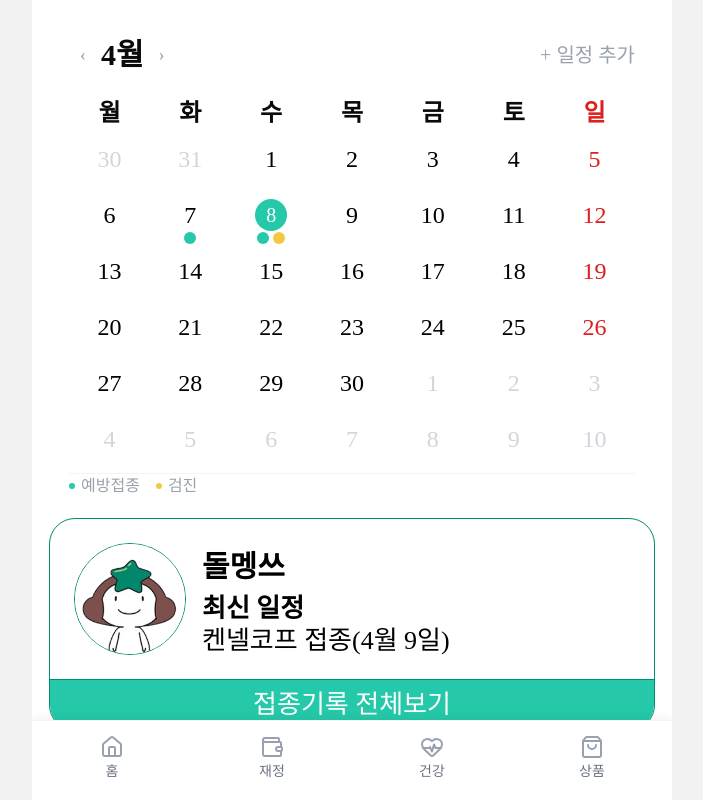
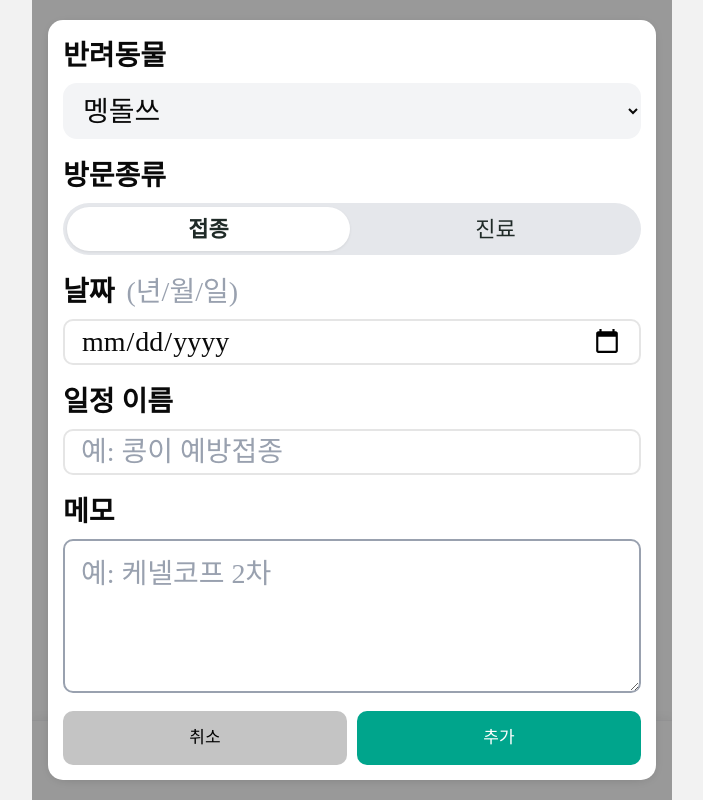
Before and after one commit to My-Golden-Kids/MGK, a Next.js app in the folder FE/: page /vaccinations in a window 1280 px wide. Both pictures are taken after a click on the button "+ 일정 추가". Shown: the whole page, without its empty margins (288-991 px from the left). Built offline with nearby package versions, Linux system fonts and the light colour scheme.

Commit message:
feat: 백신접종 화면 모달 연결 \-모달 부분 용 스케줄 인풋 컴포넌트 생성

```diff
--- a/FE/app/vaccinations/page.tsx
+++ b/FE/app/vaccinations/page.tsx
@@ -1,7 +1,46 @@
-import { BottomNavigation } from "@/components/common/BottomNavigation";
-import Calendar from "@/components/health/vaccination/Calendar";
-import VaccinationListSection from "@/components/health/vaccination/VaccinationListSection";
+'use client';
 
+import { useState } from 'react';
+import { BottomNavigation } from '@/components/common/BottomNavigation';
+import Modal from '@/components/common/Modal';
+import { TypeSelect } from '@/components/common/TypeSelect';
+import Calendar from '@/components/health/vaccination/Calendar';
+import ScheduleInput from '@/components/health/vaccination/ScheduleInput';
+import VaccinationListSection from '@/components/health/vaccination/VaccinationListSection';
+
+// TODO: API에서 반려동물 목록을 불러와 교체 — GET /api/pets
+// value는 petId, label은 이름
+const PET_OPTIONS = [
+  { label: '멩돌쓰', value: 'pet-001' },
+  { label: '멩돌투', value: 'pet-002' },
+] as const;
+
+// 백엔드 enum 값과 일치시켜 두면 그대로 전송 가능
+const VISIT_TYPE_OPTIONS = [
+  { label: '접종', value: 'VACCINATION' },
+  { label: '진료', value: 'CHECKUP' },
+] as const;
+
+type VisitType = (typeof VISIT_TYPE_OPTIONS)[number]['value'];
+
+// TODO: API 스펙 확정 후 타입 맞추기
+type ScheduleCreatePayload = {
+  petId: string;
+  visitType: VisitType;
+  date: string; // YYYY-MM-DD
+  title: string;
+  memo: string;
+};
+
+const INITIAL_FORM: ScheduleCreatePayload = {
+  petId: PET_OPTIONS[0].value,
+  visitType: VISIT_TYPE_OPTIONS[0].value,
+  date: '',
+  title: '',
+  memo: '',
+};
+
+// TODO: 실제 데이터는 API에서 불러와 교체 — GET /api/pets/:petId/vaccinations
 const sampleVaccinationItems = [
   {
     id: 1,
@@ -28,21 +67,122 @@ const sampleVaccinationItems = [
   },
 ];
 
+// TODO: API에서 월별 일정 불러와 교체 — GET /api/schedules?year=&month=
+const sampleSchedules: Record<string, string[]> = {
+  '2026-04-08': ['vaccine', 'checkup'],
+  '2026-04-07': ['vaccine'],
+};
+
 export default function VaccinationPage() {
+  const [isModalOpen, setIsModalOpen] = useState(false);
+  const [form, setForm] = useState<ScheduleCreatePayload>(INITIAL_FORM);
+
+  const handleChange =
+    (field: keyof ScheduleCreatePayload) => (value: string) => {
+      setForm((prev) => ({ ...prev, [field]: value }));
+    };
+
+  const handleClose = () => {
+    setIsModalOpen(false);
+    setForm(INITIAL_FORM);
+  };
+
+  const handleSubmit = async () => {
+    // TODO: API 연결 — POST /api/schedules
+    // await createSchedule(form);
+    console.log('일정 추가:', form);
+    handleClose();
+  };
+
   return (
-    <div>
-    <div className="h-dvh overflow-y-scroll p-4.25 scrollbar-hide">
-      <Calendar schedules={{"2026-04-08":["vaccine","checkup"], "2026-04-07":["vaccine"]}}
+    <div className="relative flex h-dvh flex-col overflow-hidden">
+      <div className="scrollbar-hide flex-1 overflow-y-auto p-4.25">
+        <Calendar
+          schedules={sampleSchedules}
           scheduleTypes={[
             { type: 'vaccine', color: 'bg-mint-green', label: '예방접종' },
-    { type: 'checkup', color: '#F5C842', label: '검진' },
-  ]}/>
+            { type: 'checkup', color: 'bg-main-yellow', label: '검진' },
+          ]}
+          onAddSchedule={() => setIsModalOpen(true)}
+        />
         <div className="flex flex-col gap-2.5">
-      <VaccinationListSection petName={"돌멩쓰"} latestScheduleLabel={"켄넬코프 접종(4월 9일)"} vaccinationItems={sampleVaccinationItems}/>
-      <VaccinationListSection petName={"돌멩투"} latestScheduleLabel={"켄넬코프 접종(4월 9일)"} vaccinationItems={sampleVaccinationItems}/>
+          <VaccinationListSection
+            petName="돌멩쓰"
+            latestScheduleLabel="켄넬코프 접종(4월 9일)"
+            vaccinationItems={sampleVaccinationItems}
+          />
+          <VaccinationListSection
+            petName="돌멩투"
+            latestScheduleLabel="켄넬코프 접종(4월 9일)"
+            vaccinationItems={sampleVaccinationItems}
+          />
         </div>
       </div>
+
       <BottomNavigation />
+
+      <Modal
+        isOpen={isModalOpen}
+        onClose={handleClose}
+        onConfirm={handleSubmit}
+        confirmText="추가"
+        buttonVariant="double"
+        cancelText="취소"
+      >
+        <div className="flex flex-col gap-4">
+          {/* 반려동물 */}
+          <div className="flex flex-col gap-1.5">
+            <p className="font-bold text-[22px] sm:text-[28px]">반려동물</p>
+            <TypeSelect
+              options={PET_OPTIONS}
+              value={form.petId}
+              onValueChange={handleChange('petId')}
+              className="bg-gray-100 text-[22px] sm:text-[28px]"
+            />
           </div>
-  )
+
+          {/* 방문종류 */}
+          <div className="flex flex-col gap-1.5">
+            <p className="font-bold text-[22px] sm:text-[28px]">방문종류</p>
+            <TypeSelect
+              variant="tabs"
+              options={VISIT_TYPE_OPTIONS}
+              value={form.visitType}
+              onValueChange={handleChange('visitType')}
+              className="bg-gray-200"
+            />
+          </div>
+
+          <ScheduleInput
+            value={form.date}
+            label={'날짜'}
+            subLabel={'(년/월/일)'}
+            type="date"
+            onChange={(e) => handleChange('date')(e.target.value)}
+          />
+
+          {/* 일정 이름 */}
+
+          <ScheduleInput
+            placeholder="예: 콩이 예방접종"
+            label={'일정 이름'}
+            value={form.title}
+            onChange={(e) => handleChange('title')(e.target.value)}
+          />
+
+          {/* 메모 */}
+          <div className="flex flex-col gap-1.5">
+            <p className="font-bold text-[22px] sm:text-[28px]">메모</p>
+            <textarea
+              placeholder="예: 케넬코프 2차"
+              value={form.memo}
+              onChange={(e) => handleChange('memo')(e.target.value)}
+              rows={3}
+              className="w-full rounded-[10px] border-2 border-gray-400 px-4 py-3 text-[22px] text-[22px] transition-colors placeholder:text-gray-400 focus:border-gray-500 sm:text-[28px]"
+            />
+          </div>
+        </div>
+      </Modal>
+    </div>
+  );
 }
--- a/FE/components/health/vaccination/Calendar.tsx
+++ b/FE/components/health/vaccination/Calendar.tsx
@@ -1,54 +1,54 @@
-'use client'
+'use client';
 
 import { useState } from 'react';
 import { cn } from '../../../lib/utils';
 
-type ScheduleType = string
+type ScheduleType = string;
 
 export type ScheduleTypeDef = {
   /** schedules prop의 key와 일치해야 함 */
-  type: ScheduleType
+  type: ScheduleType;
   /** tailwind 색상 클래스 또는 hex — e.g. 'bg-mint-green' | '#5BCCE2' */
-  color: string
+  color: string;
   /** 범례에 표시될 이름 */
-  label: string
-}
+  label: string;
+};
 
 type Props = {
   /** "YYYY-MM-DD" → 해당 날짜의 일정 타입 배열 */
-  schedules?: Record<string, ScheduleType[]>
+  schedules?: Record<string, ScheduleType[]>;
   /**
    * 일정 타입 정의 목록.
    * color가 '#'으로 시작하면 인라인 스타일로, 아니면 tailwind 클래스로 처리됨.
    * @default 예방접종(파랑) + 검진(노랑)
    */
-  scheduleTypes?: ScheduleTypeDef[]
+  scheduleTypes?: ScheduleTypeDef[];
   /** 일정 추가 버튼 클릭 핸들러 */
-  onAddSchedule?: () => void
+  onAddSchedule?: () => void;
   /** 날짜 클릭 핸들러 */
-  onDateClick?: (date: string) => void
-}
+  onDateClick?: (date: string) => void;
+};
 
 const DEFAULT_SCHEDULE_TYPES: ScheduleTypeDef[] = [
   { type: 'vaccine', color: '#5BCCE2', label: '예방접종' },
   { type: 'checkup', color: '#F5C842', label: '검진' },
-]
+];
 
-const DAYS = ['월', '화', '수', '목', '금', '토', '일']
+const DAYS = ['월', '화', '수', '목', '금', '토', '일'];
 
 function pad(n: number) {
-  return String(n).padStart(2, '0')
+  return String(n).padStart(2, '0');
 }
 
 /** hex 색상이면 인라인 style, tailwind 클래스면 className으로 분리 */
 function resolveColor(color: string): {
-  className?: string
-  style?: React.CSSProperties
+  className?: string;
+  style?: React.CSSProperties;
 } {
   if (color.startsWith('#') || color.startsWith('rgb')) {
-    return { style: { backgroundColor: color } }
+    return { style: { backgroundColor: color } };
   }
-  return { className: color }
+  return { className: color };
 }
 
 /**
@@ -75,59 +75,63 @@ export default function Calendar({
   onAddSchedule,
   onDateClick,
 }: Props) {
-  const today = new Date()
-  const [year, setYear] = useState(today.getFullYear())
-  const [month, setMonth] = useState(today.getMonth() + 1)
+  const today = new Date();
+  const [year, setYear] = useState(today.getFullYear());
+  const [month, setMonth] = useState(today.getMonth() + 1);
 
-  const todayY = today.getFullYear()
-  const todayM = today.getMonth() + 1
-  const todayD = today.getDate()
+  const todayY = today.getFullYear();
+  const todayM = today.getMonth() + 1;
+  const todayD = today.getDate();
 
   const prevMonth = () => {
-    if (month === 1) { setYear(y => y - 1); setMonth(12) }
-    else setMonth(m => m - 1)
-  }
+    if (month === 1) {
+      setYear((y) => y - 1);
+      setMonth(12);
+    } else setMonth((m) => m - 1);
+  };
   const nextMonth = () => {
-    if (month === 12) { setYear(y => y + 1); setMonth(1) }
-    else setMonth(m => m + 1)
-  }
+    if (month === 12) {
+      setYear((y) => y + 1);
+      setMonth(1);
+    } else setMonth((m) => m + 1);
+  };
 
-  const firstDow = new Date(year, month - 1, 1).getDay()
-  const startOffset = firstDow === 0 ? 6 : firstDow - 1
-  const lastDate = new Date(year, month, 0).getDate()
-  const prevLastDate = new Date(year, month - 1, 0).getDate()
+  const firstDow = new Date(year, month - 1, 1).getDay();
+  const startOffset = firstDow === 0 ? 6 : firstDow - 1;
+  const lastDate = new Date(year, month, 0).getDate();
+  const prevLastDate = new Date(year, month - 1, 0).getDate();
 
   // scheduleTypes를 type → def 맵으로 변환
-  const typeMap = Object.fromEntries(scheduleTypes.map(def => [def.type, def]))
+  const typeMap = Object.fromEntries(
+    scheduleTypes.map((def) => [def.type, def]),
+  );
 
-  type Cell = { day: number; type: 'prev' | 'cur' | 'next' }
-  const cells: Cell[] = []
+  type Cell = { day: number; type: 'prev' | 'cur' | 'next' };
+  const cells: Cell[] = [];
 
   for (let i = startOffset - 1; i >= 0; i--)
-    cells.push({ day: prevLastDate - i, type: 'prev' })
-  for (let i = 1; i <= lastDate; i++)
-    cells.push({ day: i, type: 'cur' })
-  const remaining = 42 - cells.length
-  for (let i = 1; i <= remaining; i++)
-    cells.push({ day: i, type: 'next' })
+    cells.push({ day: prevLastDate - i, type: 'prev' });
+  for (let i = 1; i <= lastDate; i++) cells.push({ day: i, type: 'cur' });
+  const remaining = 42 - cells.length;
+  for (let i = 1; i <= remaining; i++) cells.push({ day: i, type: 'next' });
 
   return (
-    <div className="bg-white rounded-2xl p-5 w-full select-none">
+    <div className="w-full select-none rounded-2xl bg-white p-5">
       {/* 헤더 */}
-      <div className="flex items-center justify-between mb-5">
+      <div className="mb-5 flex items-center justify-between">
         <div className="flex items-center gap-1">
           <button
             type="button"
             onClick={prevMonth}
-            className="w-7 h-7 flex items-center justify-center rounded-full text-gray-400 hover:bg-gray-100 transition-colors text-lg"
+            className="flex h-7 w-7 items-center justify-center rounded-full text-gray-400 text-lg transition-colors hover:bg-gray-100"
           >
             ‹
           </button>
-          <span className="text-3xl font-bold">{month}월</span>
+          <span className="font-bold text-3xl">{month}월</span>
           <button
             type="button"
             onClick={nextMonth}
-            className="w-7 h-7 flex items-center justify-center rounded-full text-gray-400 hover:bg-gray-100 transition-colors text-lg"
+            className="flex h-7 w-7 items-center justify-center rounded-full text-gray-400 text-lg transition-colors hover:bg-gray-100"
           >
             ›
           </button>
@@ -135,18 +139,21 @@ export default function Calendar({
         <button
           type="button"
           onClick={onAddSchedule}
-          className="text-xl text-gray-400 cursor-pointer"
+          className="cursor-pointer text-gray-400 text-xl"
         >
           + 일정 추가
         </button>
       </div>
 
       {/* 요일 헤더 */}
-      <div className="grid grid-cols-7 mb-1">
-        {DAYS.map(d => (
+      <div className="mb-1 grid grid-cols-7">
+        {DAYS.map((d) => (
           <div
             key={d}
-            className={cn("text-center text-2xl font-bold py-1", d === '일' && 'text-error-red')}
+            className={cn(
+              'py-1 text-center font-bold text-2xl',
+              d === '일' && 'text-error-red',
+            )}
           >
             {d}
           </div>
@@ -157,14 +164,19 @@ export default function Calendar({
       <div className="grid grid-cols-7">
         {cells.map(({ day, type }, idx) => {
           const isToday =
-            type === 'cur' && year === todayY && month === todayM && day === todayD
-          const key = `${year}-${pad(month)}-${pad(day)}`
+            type === 'cur' &&
+            year === todayY &&
+            month === todayM &&
+            day === todayD;
+          const key = `${year}-${pad(month)}-${pad(day)}`;
           // 타입별 중복 제거 후 정의된 타입만 필터링
           const dotTypes =
             type === 'cur' && schedules[key]
-              ? ([...new Set(schedules[key])] as ScheduleType[]).filter(t => typeMap[t])
-              : []
-          const isSunday = idx % 7 === 6
+              ? ([...new Set(schedules[key])] as ScheduleType[]).filter(
+                  (t) => typeMap[t],
+                )
+              : [];
+          const isSunday = idx % 7 === 6;
 
           return (
             <button
@@ -172,56 +184,62 @@ export default function Calendar({
               key={idx}
               type="button"
               onClick={() => type === 'cur' && onDateClick?.(key)}
-              className="flex flex-col items-center pt-1.5 pb-2 rounded-xl hover:bg-gray-50 transition-colors min-h-12"
+              className="flex min-h-12 flex-col items-center rounded-xl pt-1.5 pb-2 transition-colors hover:bg-gray-50"
             >
               <span
                 className={cn(
-                  'w-8 h-8 flex items-center justify-center rounded-full text-2xl',
+                  'flex h-8 w-8 items-center justify-center rounded-full text-2xl',
                   isToday
                     ? 'bg-mint-green text-white text-xl'
                     : type !== 'cur'
-                    ? 'text-gray-300'
-                    : isSunday
-                    ? 'text-error-red'
-                    : 'text-black',
+                      ? 'text-gray-300'
+                      : isSunday
+                        ? 'text-error-red'
+                        : 'text-black',
                 )}
               >
                 {day}
               </span>
 
               {/* 일정 타입별 점 (타입당 1개) */}
-              <div className="flex gap-1 mt-1 h-1.5 items-center">
-                {dotTypes.map(t => {
-                  const { className, style } = resolveColor(typeMap[t].color)
+              <div className="mt-1 flex h-1.5 items-center gap-1">
+                {dotTypes.map((t) => {
+                  const { className, style } = resolveColor(typeMap[t].color);
                   return (
                     <span
                       key={t}
-                      className={cn('w-3 h-3 rounded-full', className)}
+                      className={cn('h-3 w-3 rounded-full', className)}
                       style={style}
                     />
-                  )
+                  );
                 })}
               </div>
             </button>
-          )
+          );
         })}
       </div>
 
       {/* 범례 — scheduleTypes 기반으로 동적 렌더링 */}
-      <div className="flex gap-4 border-t border-gray-100">
+      <div className="flex gap-4 border-gray-100 border-t">
         {scheduleTypes.map(({ type, color, label }) => {
-          const { className, style } = resolveColor(color)
+          const { className, style } = resolveColor(color);
           return (
-            <div key={type} className="flex items-center gap-1.5 text-ls text-gray-400">
+            <div
+              key={type}
+              className="flex items-center gap-1.5 text-gray-400 text-ls"
+            >
               <span
-                className={cn('w-1.5 h-1.5 rounded-full inline-block', className)}
+                className={cn(
+                  'inline-block h-1.5 w-1.5 rounded-full',
+                  className,
+                )}
                 style={style}
               />
               {label}
             </div>
-          )
+          );
         })}
       </div>
     </div>
-  )
+  );
 }
--- /dev/null
+++ b/FE/components/health/vaccination/ScheduleInput.tsx
@@ -0,0 +1,36 @@
+'use client';
+
+type ScheduleInputProps = {
+  label: string;
+  subLabel?: string;
+  onChangeValue?: (value: string) => void;
+} & React.InputHTMLAttributes<HTMLInputElement>;
+
+export default function ScheduleInput({
+  label,
+  subLabel,
+  onChangeValue,
+  onChange,
+  value,
+  type = 'text',
+  ...props
+}: ScheduleInputProps) {
+  return (
+    <div className="flex flex-col gap-1.5">
+      <div className="flex items-baseline gap-3 text-[22px] sm:text-[28px]">
+        <p className="font-bold">{label}</p>
+        {subLabel && <p className="font-normal text-gray-400">{subLabel}</p>}
+      </div>
+      <input
+        type={type}
+        value={value}
+        onChange={(e) => {
+          onChange?.(e);
+          onChangeValue?.(e.target.value);
+        }}
+        {...props}
+        className="w-full rounded-[10px] border-2 px-4 text-[22px] placeholder:text-gray-400 sm:text-[28px]"
+      />
+    </div>
+  );
+}
```
Lines whose indentation alone changed are shown as unchanged.
